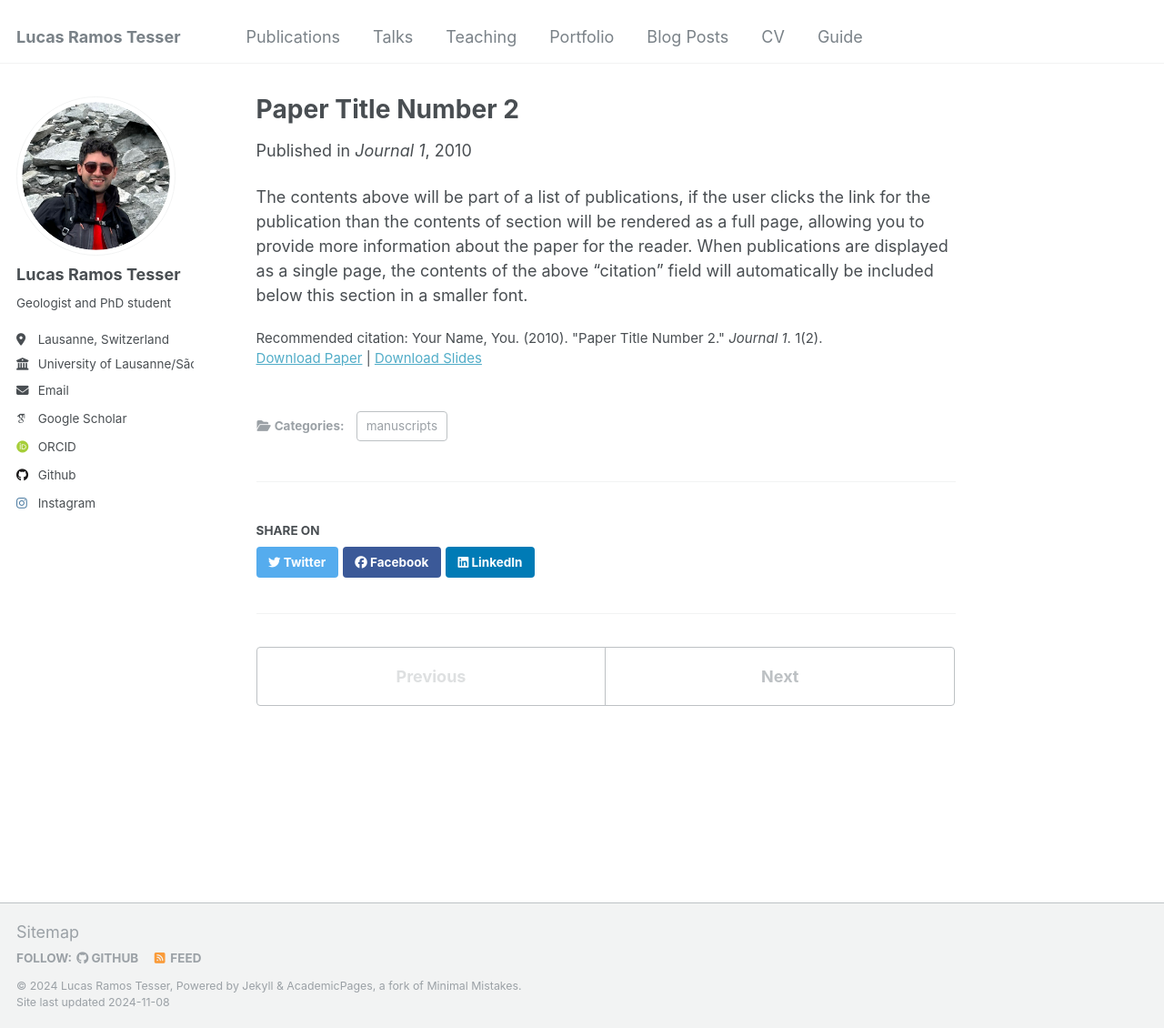
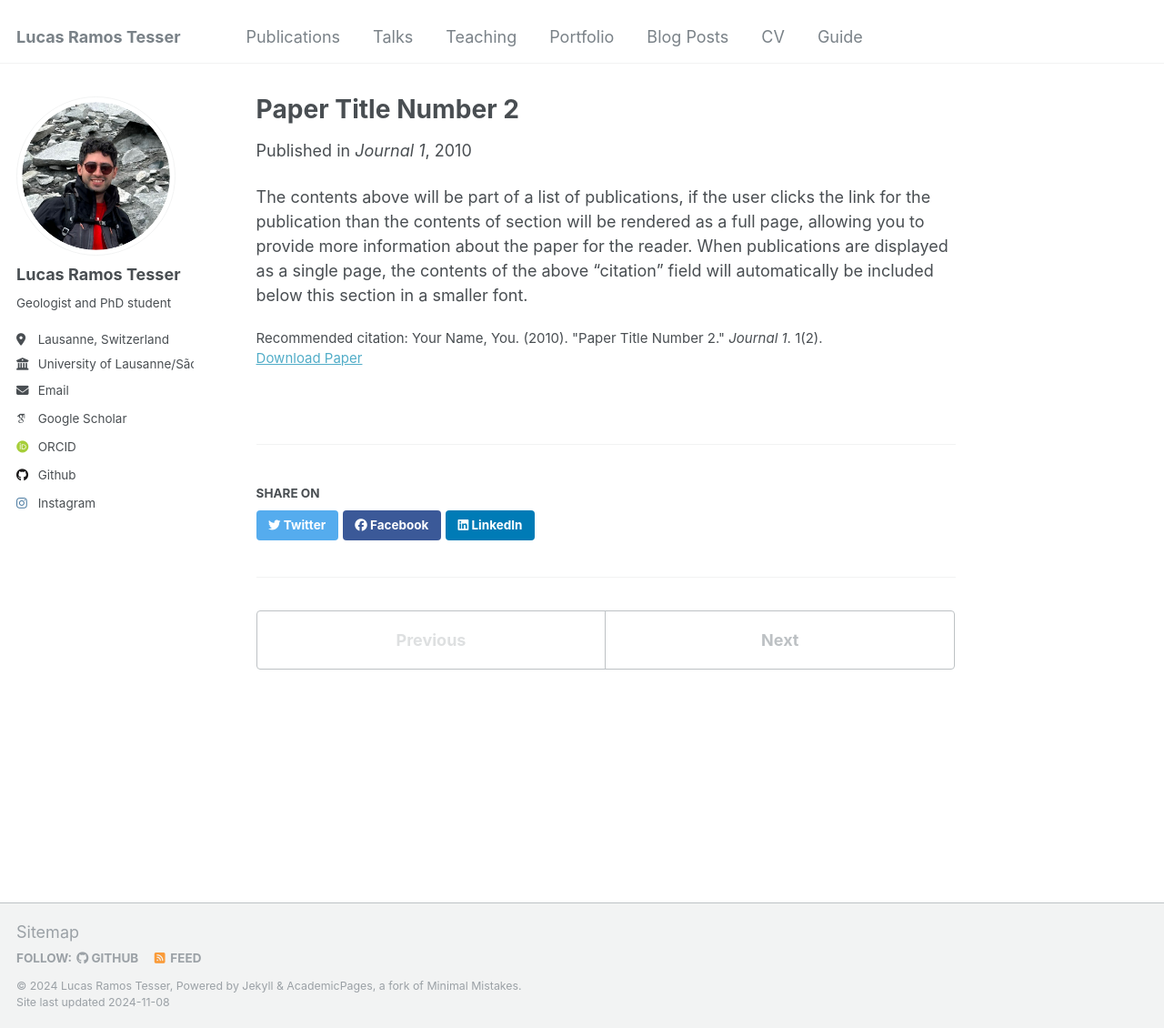
Before and after one commit to ltessergeo/ltesser, a Jekyll site: the page built from _publications/2010-10-01-paper-title-number-2.md, in a window 1280 px wide and 1130 px high. Shown: the whole window at 91% size. Built offline with Jekyll 4.4.1, drawn with Linux system fonts in a browser that asks for light colours; some web fonts are replaced; some of the changed lines change nothing that is shown.

Commit message:
Update 2010-10-01-paper-title-number-2.md

```diff
--- a/_publications/2010-10-01-paper-title-number-2.md
+++ b/_publications/2010-10-01-paper-title-number-2.md
@@ -1,12 +1,12 @@
 ---
-title: "Paper Title Number 2"
-collection: publications
-category: manuscripts
+#title: "Paper Title Number 2"
+#collection: publications
+#category: manuscripts
 permalink: /publication/2010-10-01-paper-title-number-2
 excerpt: 'This paper is about the number 2. The number 3 is left for future work.'
-date: 2010-10-01
+#date: 2010-10-01
 venue: 'Journal 1'
-slidesurl: 'http://academicpages.github.io/files/slides2.pdf'
+#slidesurl: 'http://academicpages.github.io/files/slides2.pdf'
 paperurl: 'http://academicpages.github.io/files/paper2.pdf'
 citation: 'Your Name, You. (2010). &quot;Paper Title Number 2.&quot; <i>Journal 1</i>. 1(2).'
 ---
```
